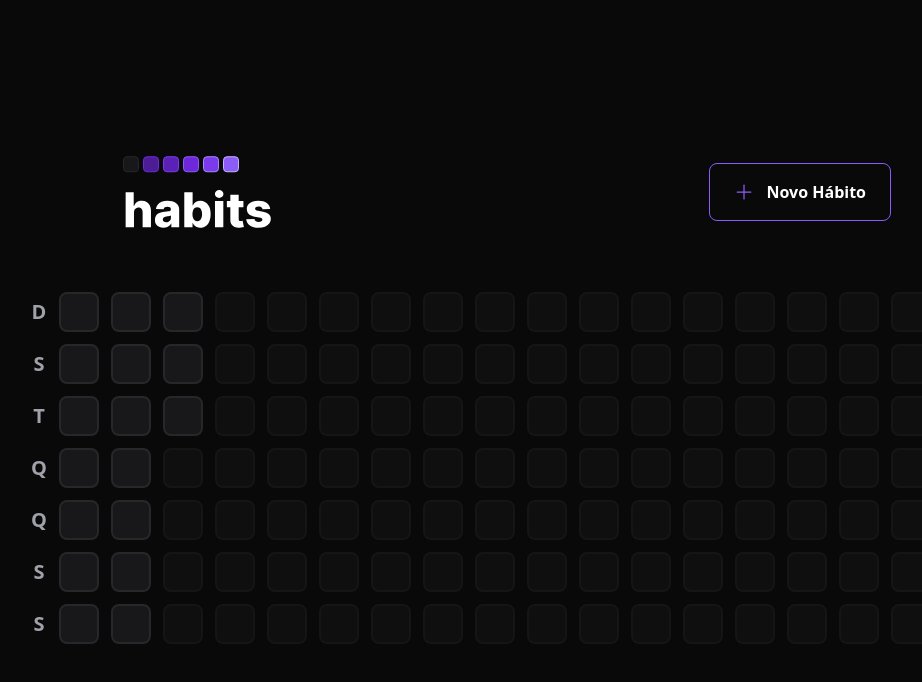
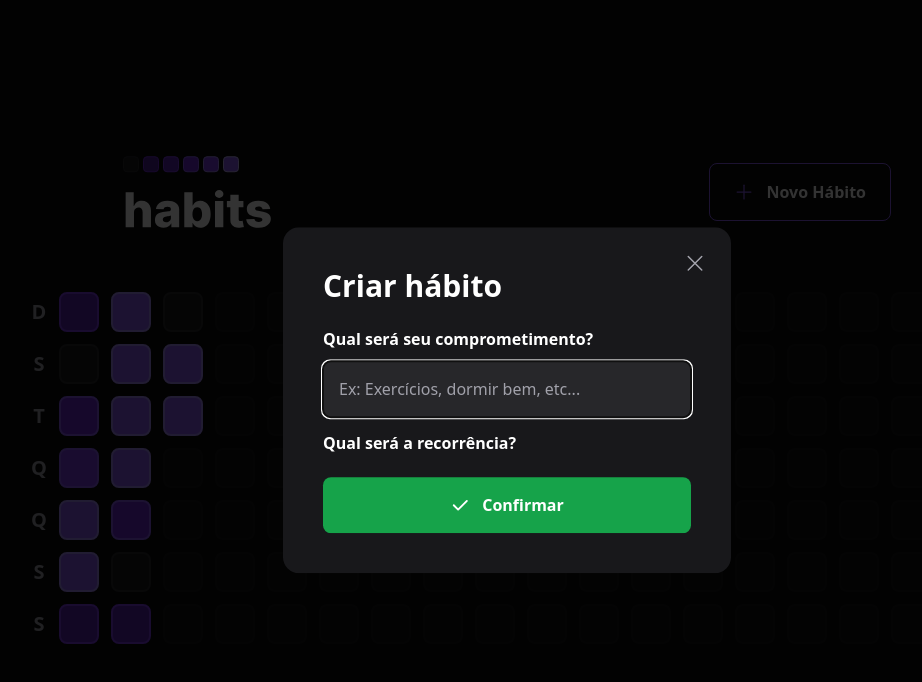
Before and after one commit to MaiiNunes/rocketseat-nlw-ignite, a React (Vite) app in the folder web/: page / in a window 1280 px wide. Both pictures are taken after a click on the button "Novo Hábito". Shown: the top 682 px of the page, without its empty margins (133-1055 px from the left). Built offline with nearby package versions, Linux system fonts and the light colour scheme.

Commit message:
aula-3 front-end

```diff
--- a/web/package.json
+++ b/web/package.json
@@ -9,6 +9,9 @@
     "preview": "vite preview"
   },
   "dependencies": {
+    "@radix-ui/react-dialog": "^1.0.2",
+    "@radix-ui/react-popover": "^1.0.3",
+    "clsx": "^1.2.1",
     "dayjs": "^1.11.7",
     "phosphor-react": "^1.4.1",
     "react": "^18.2.0",
--- a/web/src/components/HabitDay.tsx
+++ b/web/src/components/HabitDay.tsx
@@ -1,9 +1,39 @@
-//interface HabitDayProps {
-//    completed: number
-//}
+import * as Popover from '@radix-ui/react-popover';
+import { clsx } from 'clsx';
+import { ProgressBar } from './ProgressBar';
 
-export function HabitDay(){
+interface HabitDayProps {
+    amount: number
+    completed: number
+}
+
+export function HabitDay({completed, amount}: HabitDayProps){
+    const completedPercentage = Math.round((completed / amount) * 100)
+
     return (
-        <div className="w-10 h-10 bg-zinc-900 border-2 border-zinc-800 rounded-lg"></div>
+        <Popover.Root>
+            <Popover.Trigger
+                className={clsx('w-10 h-10 border-2 rounded-lg', {
+                    'bg-zinc-900 border-zinc-800': completedPercentage === 0,
+                    'bg-violet-900 border-violet-700': completedPercentage > 0 && completedPercentage < 20,
+                    'bg-violet-800 border-violet-600': completedPercentage >= 20 && completedPercentage < 40,
+                    'bg-violet-700 border-violet-500': completedPercentage >= 40 && completedPercentage < 60,
+                    'bg-violet-600 border-violet-500': completedPercentage >= 60 && completedPercentage < 80,
+                    'bg-violet-500 border-violet-400': completedPercentage >= 80,
+                })}
+            />
+
+            <Popover.Portal>
+                <Popover.Content className="min-w-[320px] p-6 rounded-2xl bg-zinc-900 flex flex-col">
+                    <span className="font-semibold text-zinc-400">Quinta-feira</span>
+                    <span className="mt-1 font-extrabold leading-tight text-3xl">19/01</span>
+
+                    <ProgressBar progress={completedPercentage}/>
+
+                    <Popover.Arrow height={8} width={16} className="fill-zinc-900"/>
+                </Popover.Content>
+            </Popover.Portal>
+        </Popover.Root>
+
     )
 }
--- a/web/src/components/Header.tsx
+++ b/web/src/components/Header.tsx
@@ -1,19 +1,41 @@
-import { Plus } from "phosphor-react";
+import { Plus, X } from "phosphor-react";
+import * as Dialog from '@radix-ui/react-dialog';
 
 import logoImage from '../assets/logo.svg'
+import { NewHabitForm } from "./NewHabitForm";
 
 export function Header(){
   return(
     <div className="w-full max-w-3xl mx-auto flex items-center justify-between">
       <img src={logoImage} alt="Habits" />
 
-          <button
+      <Dialog.Root>
+        <Dialog.Trigger
           type="button"
           className="border border-violet-500 font-semibold rounded-lg px-6 py-4 flex items-center gap-3 hover:border-violet-300"
         >
           <Plus size={20} className="text-violet-500"/>
           Novo Hábito
-          </button>
+        </Dialog.Trigger>
+
+        <Dialog.Portal>
+          <Dialog.Overlay className="w-screen h-screen bg-black/80 fixed inset-0"/>
+
+          <Dialog.Content className="absolute p-10 bg-zinc-900 rounded-2xl w-full max-w-md top-1/2 left-1/2 -translate-x-1/2 -translate-y-1/2">
+            <Dialog.Close className="absolute right-6 top-6 text-zinc-400 hover:text-zinc-200">
+              <X size={24} aria-label="Fechar" />
+            </Dialog.Close>
+
+            <Dialog.Title className="text-3xl leading-tight font-extrabold">
+              Criar hábito
+            </Dialog.Title>
+
+            <NewHabitForm/>
+
+          </Dialog.Content>
+        </Dialog.Portal>
+      </Dialog.Root>
+
     </div>
   )
 }
--- /dev/null
+++ b/web/src/components/NewHabitForm.tsx
@@ -0,0 +1,25 @@
+import { Check } from "phosphor-react";
+
+export function NewHabitForm() {
+    return (
+        <form className="w-full flex flex-col mt-6">
+            <label htmlFor="title" className="font-semibold leading-tight">
+                Qual será seu comprometimento?
+            </label>
+
+            <input
+                type="text" id="title" placeholder="Ex: Exercícios, dormir bem, etc..."
+                className="p-4 rounded-lg mt-3 bg-zinc-800 text-white placeholder:text-zinc-400" autoFocus
+            />
+
+            <label htmlFor="" className="font-semibold leading-tight mt-4">
+                Qual será a recorrência?
+            </label>
+
+            <button type="submit" className="mt-6 rounded-lg p-4 flex items-center justify-center gap-3 font-semibold bg-green-600 hover:bg-green-400">
+                <Check size={20} weight="bold"/>
+                Confirmar
+            </button>
+        </form>
+    )
+}
--- /dev/null
+++ b/web/src/components/ProgressBar.tsx
@@ -0,0 +1,14 @@
+interface ProgressBarProps{
+    progress: number
+}
+
+export function ProgressBar(props: ProgressBarProps){
+    return(
+        <div className="h-3 rounded-xl bg-zinc-700 w-full mt-4">
+            <div role="progressbar" aria-label="Progresso de hábitos completados nesse dia"
+                aria-valuenow={props.progress} className="h-3 rounded-xl bg-violet-600"
+                style={{ width: `${props.progress}%` }}
+            />
+        </div>
+    )
+}
--- a/web/src/components/SummaryTable.tsx
+++ b/web/src/components/SummaryTable.tsx
@@ -31,7 +31,12 @@
 
             <div className="grid grid-rows-7 grid-flow-col gap-3">
                 {summaryDates.map(date => {
-                    return <HabitDay key={date.toString()} />
+                    return (
+                        <HabitDay key={date.toString()}
+                            amount={5}
+                            completed={Math.round(Math.random() * 5)}
+                        />
+                    )
                 })}
 
                 {amountOfDaysToFill > 0 && Array.from({ length: amountOfDaysToFill }).map((_, i) => {
```
Also changed, not shown: 1 other file (tests, documents, lock files or other folders). Lines whose indentation alone changed are shown as unchanged.
